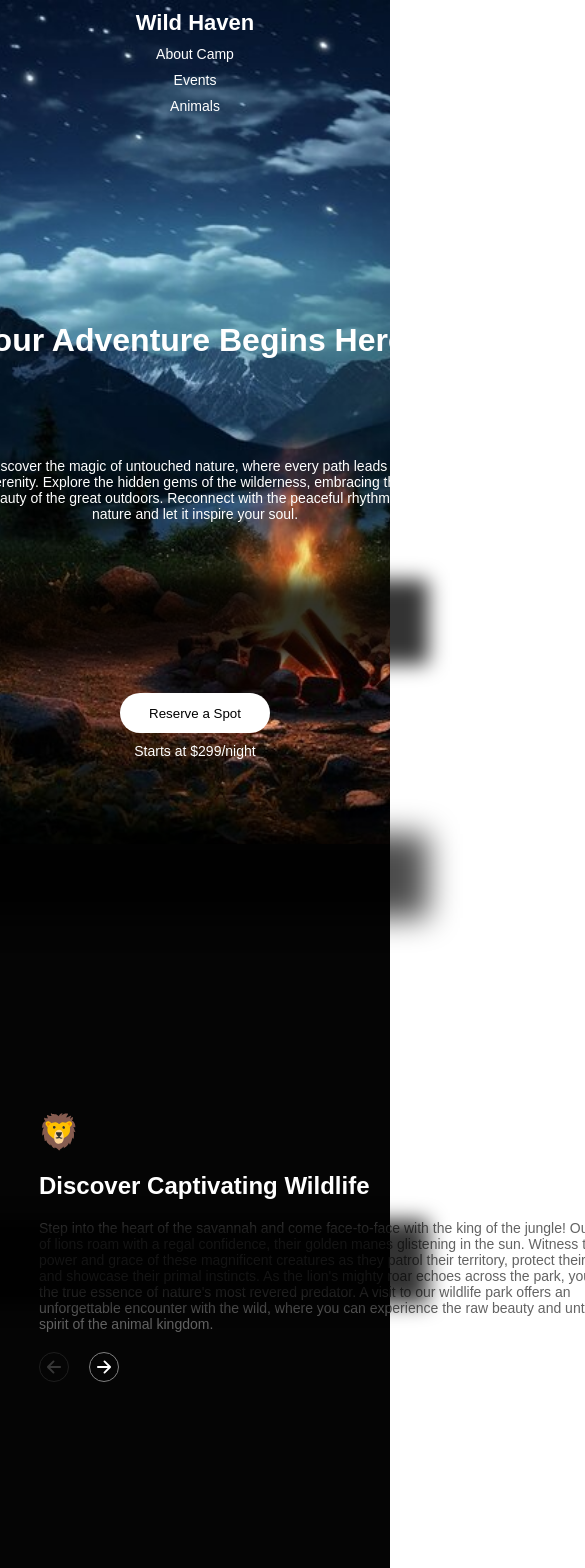
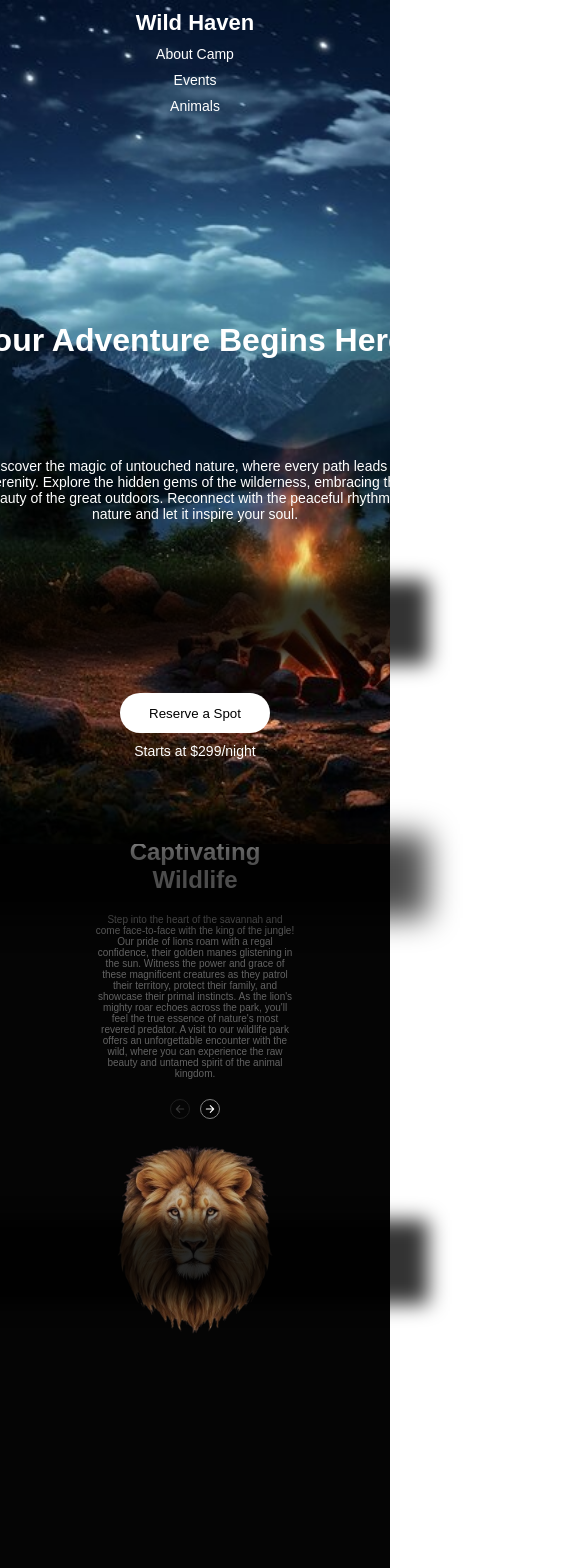
Before and after one commit to AsadKhan-11/Wild-Haven, a React (Vite) app: page / in a window 390 px wide. Shown: the top 1568 px of the page, 585 px wide, since content can reach past the window. Built offline with nearby package versions, Linux system fonts and the light colour scheme.

Commit message:
Making responsive

```diff
--- a/src/Components/Animals/Animals.css
+++ b/src/Components/Animals/Animals.css
@@ -3,17 +3,23 @@
   width: 100vw;
   position: relative;
   background-color: rgb(5, 5, 5);
+  padding: 0 100px;
 }
 
 .animals-container {
-  position: absolute;
-  top: 30%;
-  left: 10%;
   color: white;
   display: flex;
   justify-content: space-between;
   align-items: center;
-  gap: 100px;
+  gap: 70px;
+}
+.animals-wrapper {
+  position: relative;
+
+  height: 600px;
+  display: flex;
+  justify-content: center;
+  align-items: center;
 }
 .animals::after {
   content: "";
@@ -45,7 +51,7 @@
 .animals-info {
   display: flex;
   flex-direction: column;
-
+  align-items: center;
   gap: 20px;
 }
 
@@ -161,3 +167,80 @@
   display: block;
   opacity: 1;
 }
+
+@media screen and (max-width: 768px) {
+  .animals-container {
+    flex-direction: column;
+    gap: 50px;
+    text-align: center;
+  }
+
+  .animals-wrapper {
+    height: 500px;
+  }
+
+  .animals-txt {
+    width: 90%;
+    font-size: 12px;
+  }
+
+  .animals-img-container {
+    height: 250px;
+    width: 250px;
+  }
+
+  .slider {
+    height: 250px;
+    justify-content: center;
+  }
+
+  .animals-btn {
+    height: 25px;
+    width: 25px;
+  }
+
+  .animals-btn ion-icon {
+    height: 15px;
+    width: 15px;
+  }
+}
+
+/* Mobile Devices (Max Width 480px) */
+@media screen and (max-width: 480px) {
+  .animals-container {
+    gap: 20px;
+    padding: 20px;
+  }
+
+  .animals-wrapper {
+    height: 400px;
+  }
+
+  .animals-txt {
+    width: 100%;
+    font-size: 10px;
+  }
+
+  .animals-img-container {
+    height: 200px;
+    width: 200px;
+  }
+
+  .slider {
+    height: 200px;
+  }
+
+  .animals-btn {
+    height: 20px;
+    width: 20px;
+  }
+
+  .animals-btn ion-icon {
+    height: 12px;
+    width: 12px;
+  }
+
+  .btn-container {
+    gap: 10px;
+  }
+}
--- a/src/Components/Animals/Animals.jsx
+++ b/src/Components/Animals/Animals.jsx
@@ -20,6 +20,7 @@ function Animals() {
 
   return (
     <div className="animals" id="Animals">
+      <div className="animals-wrapper">
         <div className="animals-container">
           <div className="animals-info">
             {Names.map((name, index) => (
@@ -85,6 +86,7 @@ function Animals() {
           </div>
         </div>
       </div>
+    </div>
   );
 }
 
```
Lines whose indentation alone changed are shown as unchanged.
